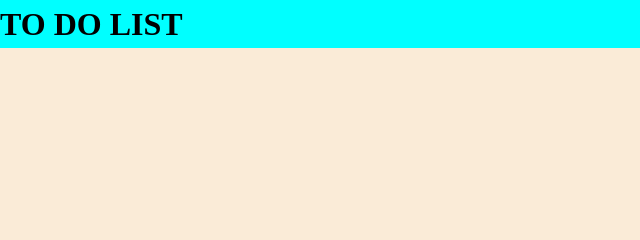
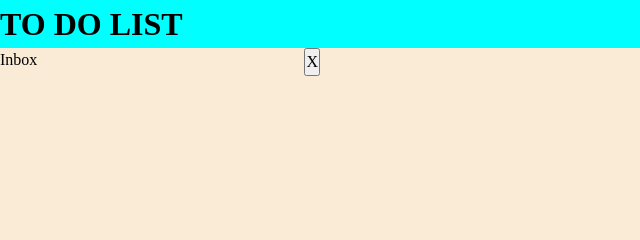
Before and after one commit to Kirito-exe/todo-list, a website built with webpack: page src/template.html in a window 1280 px wide. Shown: the top 240 px of the page, 0-640 px from the left. Built offline with nearby package versions, Linux system fonts and the light colour scheme.

Commit message:
fixed the delete project functionality

```diff
--- a/src/index.js
+++ b/src/index.js
@@ -1,9 +1,8 @@
 import "./reset.css";
 import "./style.css";
 import projectControl from "./modules/projects-control.js";
+import { screenController } from "./modules/menu-control.js";
 
-let control = projectControl();
-control.addNewProject("damn that's crazy");
-console.log(control.listProjectsArr())
-control.getProject(1).addTask("damn","ouh shi")
-console.log(control.getProject(1).returnTasks())
+
+let sc = screenController();
+sc.refreshProjectList()
--- /dev/null
+++ b/src/modules/menu-control.js
@@ -0,0 +1,37 @@
+import projectsControl from "./projects-control.js";
+function screenController(){
+    let pc = projectsControl();
+    let menu = document.querySelector("#menu");
+    function refreshProjectList(){
+        menu.textContent="";
+        for(let item of pc.listProjectsArr()){
+            let projectTitle = document.createElement("div");
+            let projectDelete = document.createElement("button");
+            projectTitle.textContent = item.getName();
+            let id = item.getId();
+
+            projectDelete.textContent = "X";
+
+            let menuRow = document.createElement("div");
+            menuRow.dataset.projectId = id
+            menuRow.setAttribute("class","menu-row");
+            menuRow.appendChild(projectTitle);
+            menuRow.appendChild(projectDelete);
+            menu.appendChild(menuRow);
+        }
+    (function(){
+        let deleteButtons = document.querySelectorAll(".menu-row button");
+        deleteButtons.forEach((button)=>{
+            button.addEventListener("click",()=>{
+                let parent = button.parentNode;
+                console.log(parent);
+                console.log(parent.dataset.projectId);
+                pc.deleteProject(parent.dataset.projectId);
+                refreshProjectList();
+            })
+        })
+        }())
+    }
+    return {refreshProjectList};
+}
+export {screenController};
--- a/src/style.css
+++ b/src/style.css
@@ -14,3 +14,8 @@
     grid-column: 1/3;
     background-color: blue;
 }
+
+.menu-row{
+    display: flex;
+    justify-content: space-between;
+}
--- a/src/template.html
+++ b/src/template.html
@@ -11,6 +11,10 @@
             <h1>TO DO LIST</h1>
         </div>
         <div id="menu">
+            <div class="menu-row">
+                <div>Project name</div>
+                <button>X</button>
+            </div>
         </div>
         <div id="content">
 
```
